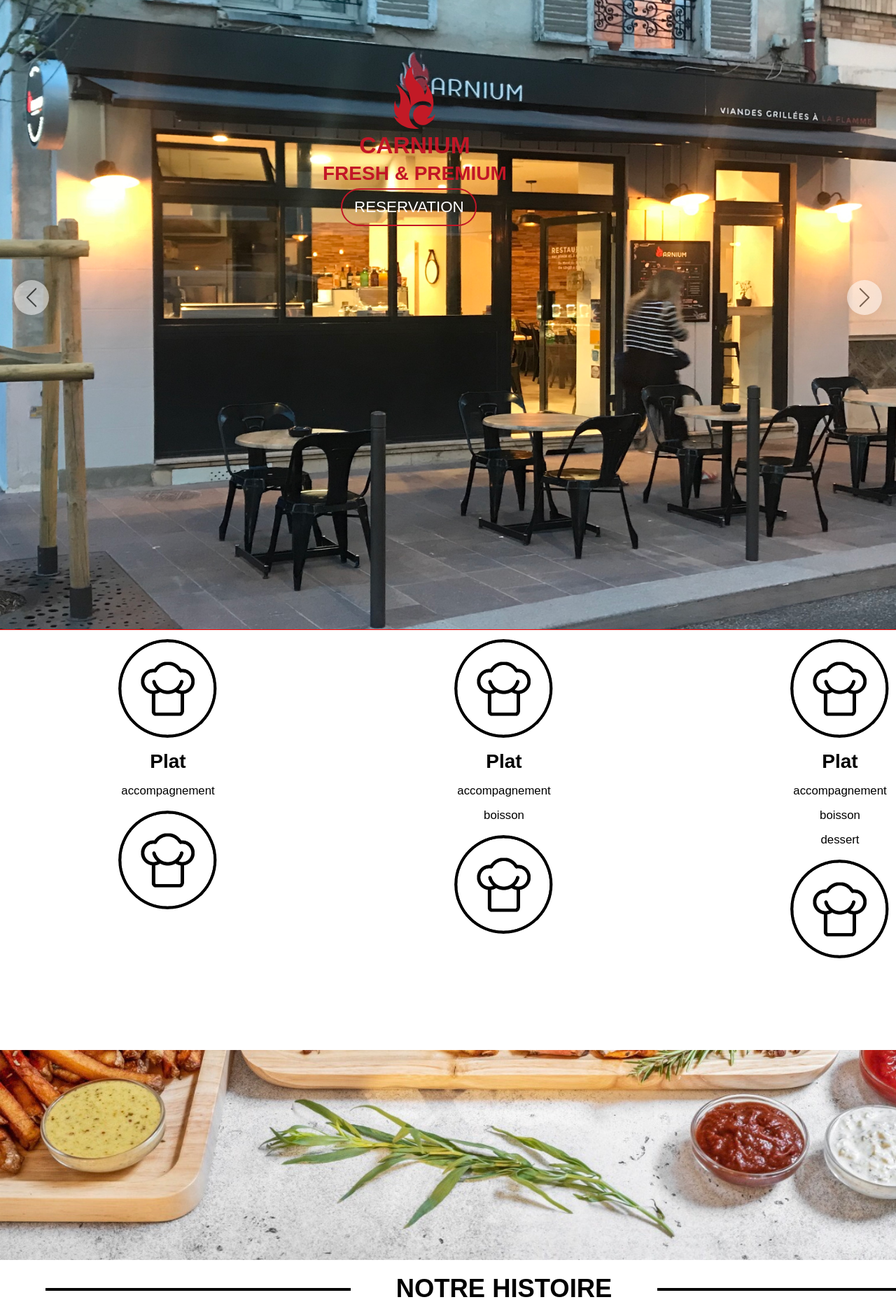
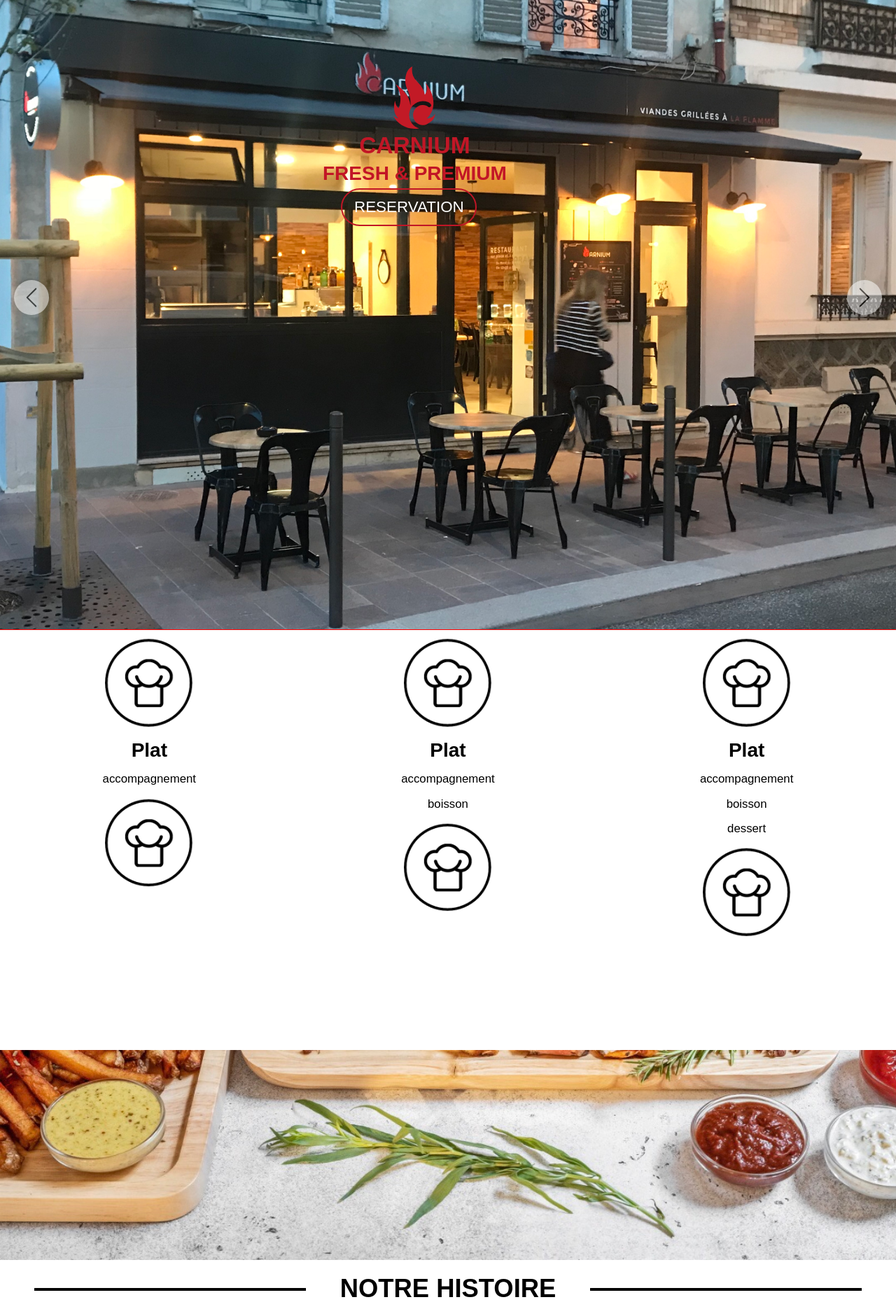
Before and after one commit to ilies28000/Carnium, a PHP site: page / in a window 1280 px wide; the page is wider, and only the part inside the window is pictured. Shown: the part 60-1920 px from the top of that part at 70% size. Run offline with PHP 8.4, Linux system fonts and the light colour scheme; some libraries are stand-ins or nearby versions.

Commit message:
Update main.css
responsive

```diff
--- a/CarniumWeb/styles/main.css
+++ b/CarniumWeb/styles/main.css
@@ -151,16 +151,16 @@ body{
 
 .container_aceuil{
   margin: 0 auto;
-  width: 100%;
-  min-width: 1024px;
+  /* width: 100vw; */
+  /* min-width: 1024px; */
   display: flex;
   flex-direction: column;
 }
 
 .container{
   position: relative;
-  display: flex;
-  justify-content: center;
+  width: 100%;
+  margin: 0 auto;
 }
 
 #carousel1{
@@ -179,7 +179,7 @@ body{
 }
 
 .item__image img{
-  width: 1440px;
+  width: 100%;
   height: 900px;
   display: block;
 }
@@ -250,7 +250,7 @@ body{
   margin: 0 auto;
   top: 10%;
   right: 42%;
-  width: auto;
+  /* width: auto; */
 }
 .containerResevation img{
   display: flex;
@@ -305,7 +305,8 @@ body{
 /* BackGround1 */
 
 .background{
-  width: 1440px;
+  margin: 0 auto;
+  width: 100%;
   height: 900px;
   background: url("../images/image3.jpeg");
   background-size: 1440px 900px;
@@ -313,7 +314,7 @@ body{
 }
 .container_first{
   margin: 0 auto;
-  width: 1440px;
+  width: 100%;
   height: 600px;
   background-color: #FFF;
 }
@@ -395,7 +396,8 @@ body{
 /* BackGround2 */
 
 .background2{
-  width: 1440px;
+  margin: 0 auto;
+  width: 100%;
   height: 1400px;
   background: url("../images/image2.jpeg");
   background-size: 1440px 900px;
@@ -405,7 +407,7 @@ body{
 
 .container_second{
   margin: 0 auto;
-  width: 1440px;
+  width: 100%;
   height: 1200px;
   background-color: #FFF;
 }
```
